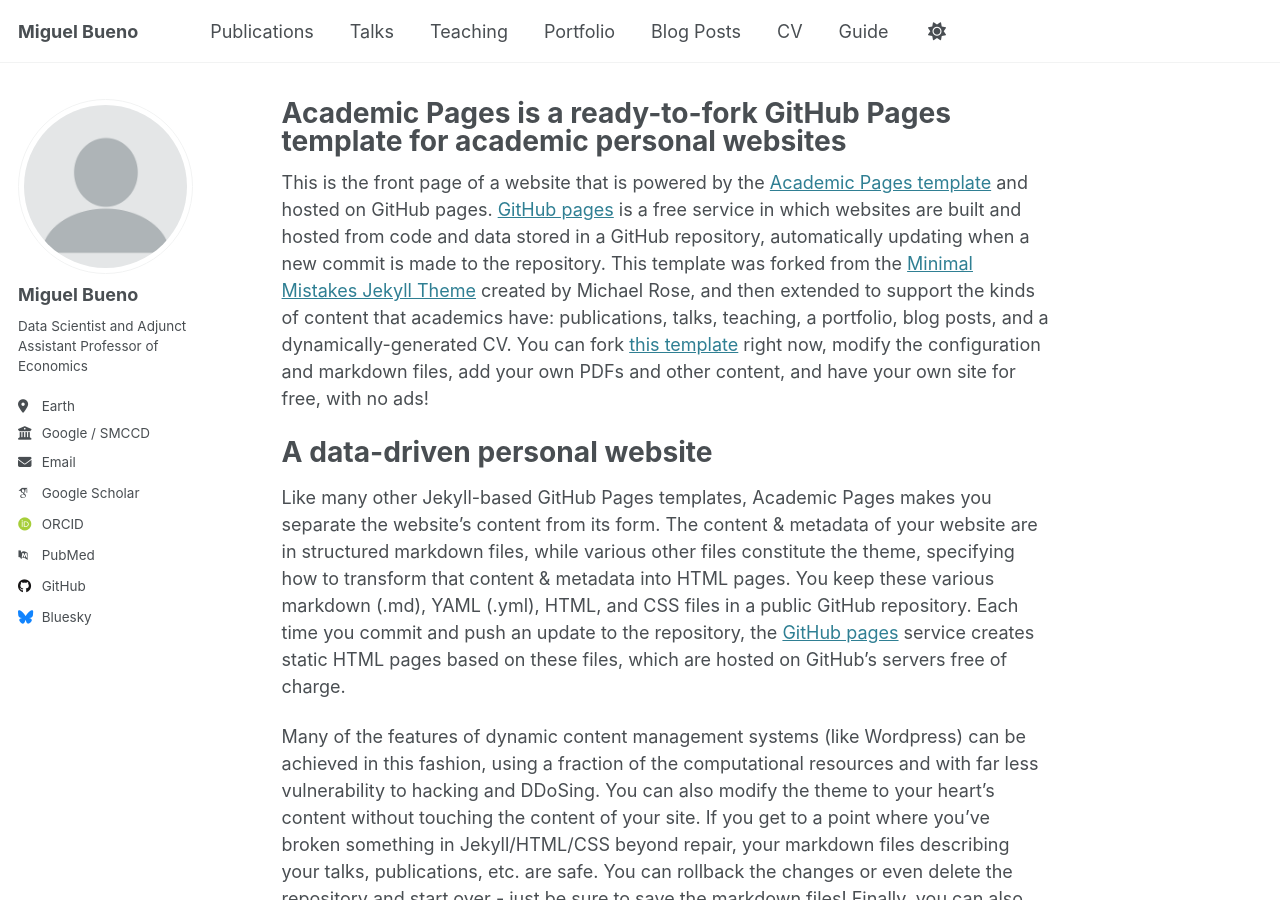
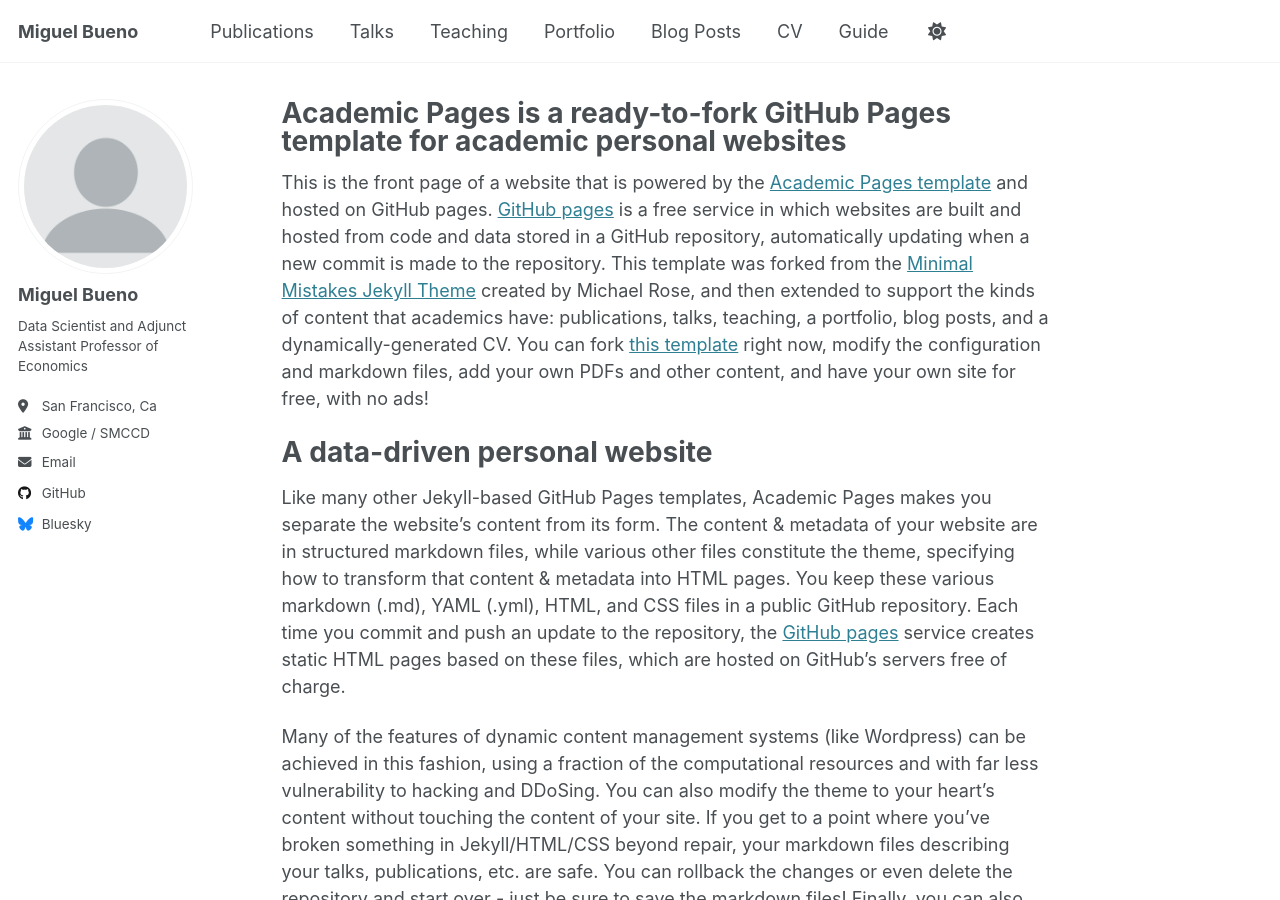
Before and after one commit to miguelbuenogoogle/miguelbuenogoogle.github.io, a Jekyll site: the page built from _pages/about.md, in a window 1280 px wide and 900 px high. Built offline with Jekyll 4.4.1, drawn with Linux system fonts in a browser that asks for light colours; some web fonts are replaced.

Commit message:
Update _config.yml

```diff
--- a/_config.yml
+++ b/_config.yml
@@ -26,18 +26,18 @@ author:
   name             : "Miguel Bueno"
   pronouns         : # example: "she/her"
   bio              : "Data Scientist and Adjunct Assistant Professor of Economics"
-  location         : "Earth"
+  location         : "San Francisco, Ca"
   employer         : "Google / SMCCD"
   uri              : # URL
   email            : "miguelbueno800@gmail.com"
 
   # Academic websites
   arxiv            : # URL - Update with the correct link to your profile
-  googlescholar    : "https://scholar.google.com/citations?user=PS_CX0AAAAAJ"
+  googlescholar    : # URL
   impactstory      : # URL
-  orcid            : "http://orcid.org/yourorcidurl"
+  orcid            : # URL
   semantic         : # URL
-  pubmed           : "https://www.ncbi.nlm.nih.gov/pubmed/?term=john+snow"
+  pubmed           : # URL
   researchgate     : # URL
   scopus           : # URL
 
```
